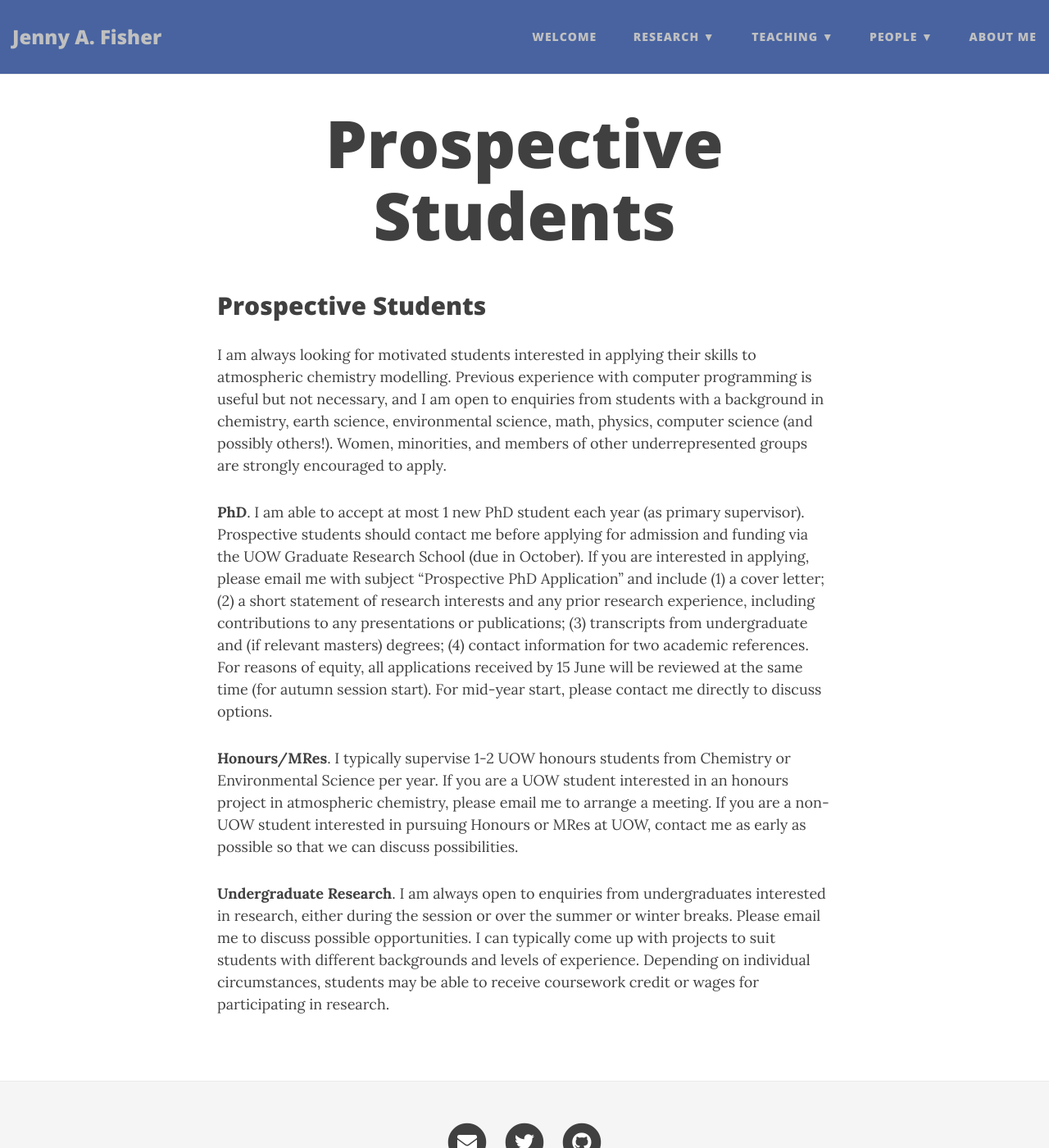
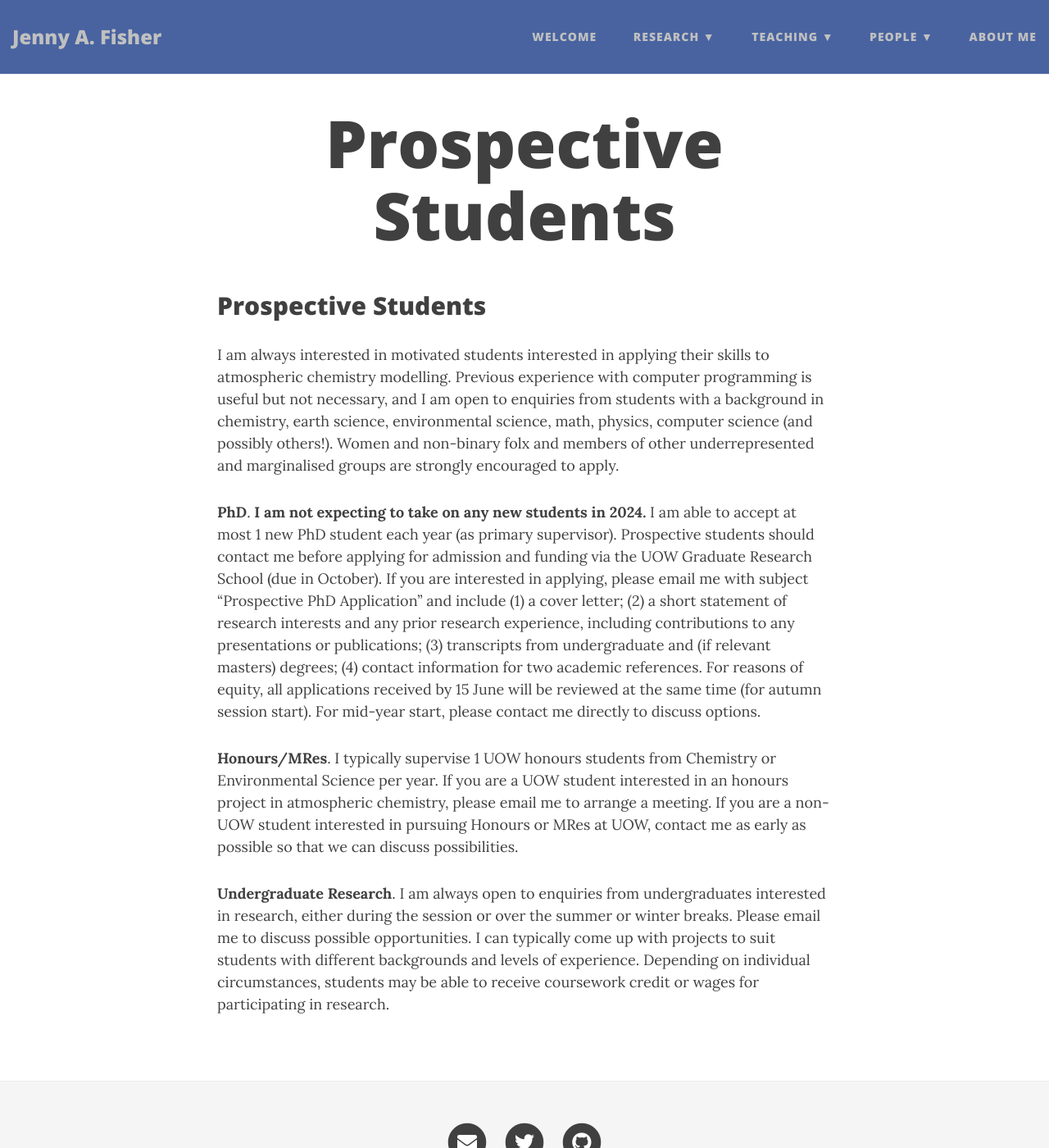
Before and after one commit to jennyfisher/jennyfisher.github.io, a Jekyll site: the page built from prospective.md, in a window 1280 px wide and 1400 px high. Shown: the whole window at 82% size. Built offline with Jekyll 4.4.1, drawn with Linux system fonts in a browser that asks for light colours; nearby versions of some CDN libraries.

Commit message:
Update prospective.md

```diff
--- a/prospective.md
+++ b/prospective.md
@@ -5,10 +5,10 @@ title: Prospective Students
 
 ## Prospective Students
 
-I am always looking for motivated students interested in applying their skills to atmospheric chemistry modelling. Previous experience with computer programming is useful but not necessary, and I am open to enquiries from students with a background in chemistry, earth science, environmental science, math, physics, computer science (and possibly others!). Women, minorities, and members of other underrepresented groups are strongly encouraged to apply.
+I am always interested in motivated students interested in applying their skills to atmospheric chemistry modelling. Previous experience with computer programming is useful but not necessary, and I am open to enquiries from students with a background in chemistry, earth science, environmental science, math, physics, computer science (and possibly others!). Women and non-binary folx and members of other underrepresented and marginalised groups are strongly encouraged to apply.
 
-**PhD**. I am able to accept at most 1 new PhD student each year (as primary supervisor). Prospective students should contact me before applying for admission and funding via the UOW Graduate Research School (due in October). If you are interested in applying, please email me with subject “Prospective PhD Application” and include (1) a cover letter; (2) a short statement of research interests and any prior research experience, including contributions to any presentations or publications; (3) transcripts from undergraduate and (if relevant masters) degrees; (4) contact information for two academic references. For reasons of equity, all applications received by 15 June will be reviewed at the same time (for autumn session start). For mid-year start, please contact me directly to discuss options.
+**PhD**. **I am not expecting to take on any new students in 2024.** I am able to accept at most 1 new PhD student each year (as primary supervisor). Prospective students should contact me before applying for admission and funding via the UOW Graduate Research School (due in October). If you are interested in applying, please email me with subject “Prospective PhD Application” and include (1) a cover letter; (2) a short statement of research interests and any prior research experience, including contributions to any presentations or publications; (3) transcripts from undergraduate and (if relevant masters) degrees; (4) contact information for two academic references. For reasons of equity, all applications received by 15 June will be reviewed at the same time (for autumn session start). For mid-year start, please contact me directly to discuss options.
 
-**Honours/MRes**. I typically supervise 1-2 UOW honours students from Chemistry or Environmental Science per year. If you are a UOW student interested in an honours project in atmospheric chemistry, please email me to arrange a meeting. If you are a non-UOW student interested in pursuing Honours or MRes at UOW, contact me as early as possible so that we can discuss possibilities.
+**Honours/MRes**. I typically supervise 1 UOW honours students from Chemistry or Environmental Science per year. If you are a UOW student interested in an honours project in atmospheric chemistry, please email me to arrange a meeting. If you are a non-UOW student interested in pursuing Honours or MRes at UOW, contact me as early as possible so that we can discuss possibilities.
 
 **Undergraduate Research**. I am always open to enquiries from undergraduates interested in research, either during the session or over the summer or winter breaks. Please email me to discuss possible opportunities. I can typically come up with projects to suit students with different backgrounds and levels of experience. Depending on individual circumstances, students may be able to receive coursework credit or wages for participating in research.
```
